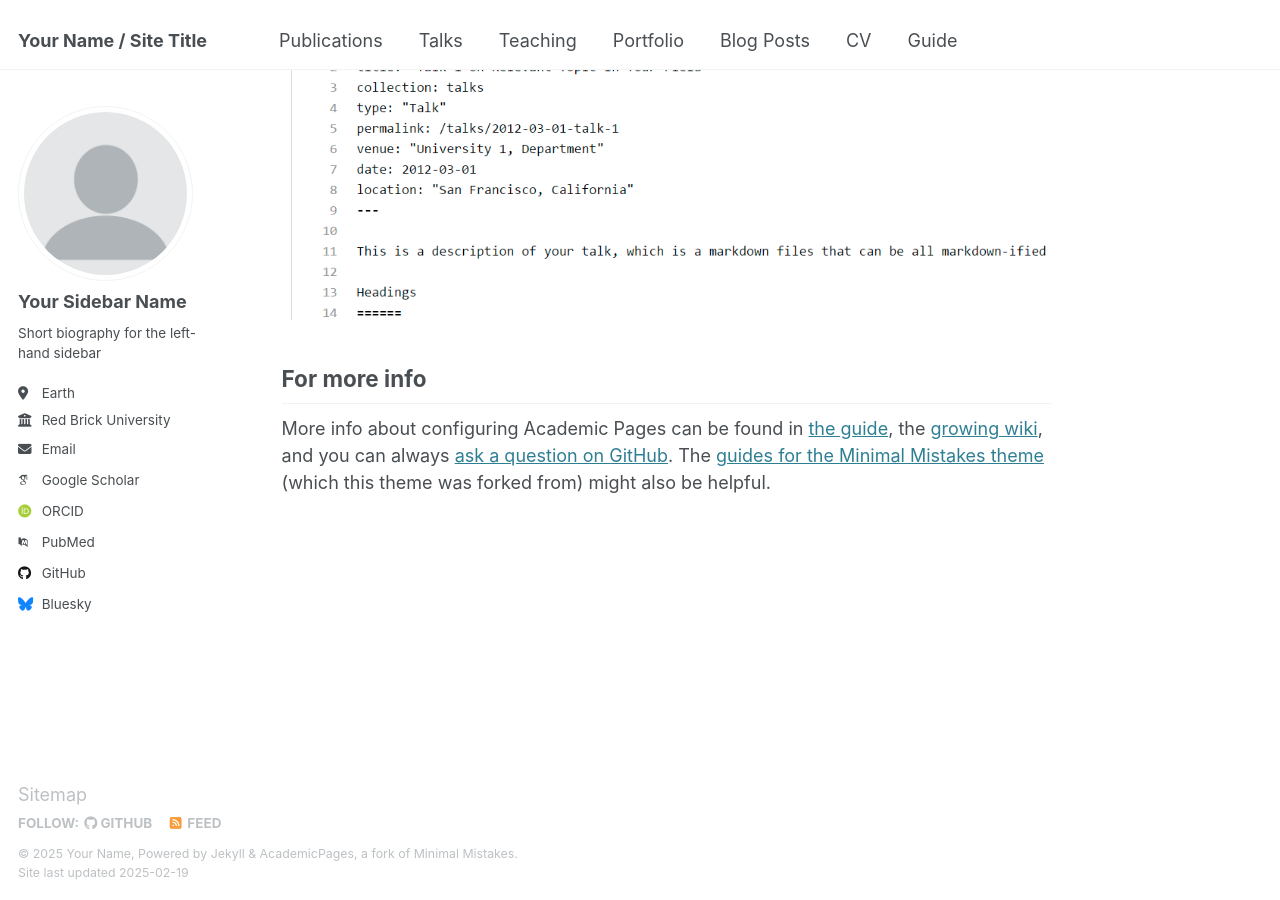
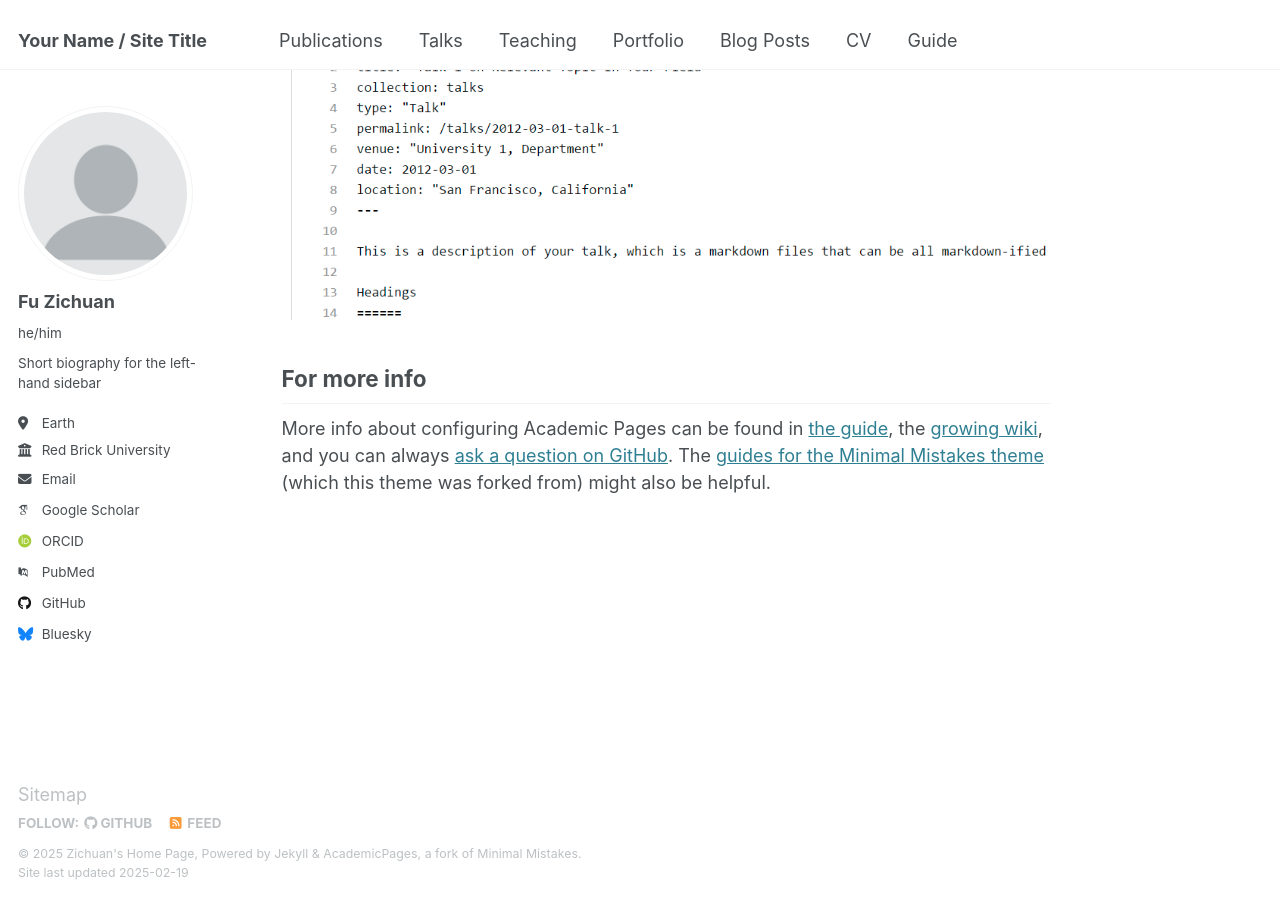
Before and after one commit to Fzkuji/fzkuji.github.io, a Jekyll site: the page built from _pages/about.md, in a window 1280 px wide and 900 px high, scrolled down 2642 px. Built offline with Jekyll 4.4.1, drawn with Linux system fonts in a browser that asks for light colours; some web fonts are replaced.

Commit message:
Update _config.yml

```diff
--- a/_config.yml
+++ b/_config.yml
@@ -11,9 +11,9 @@ locale                   : "en-US"
 site_theme               : "default"
 title                    : "Your Name / Site Title"
 title_separator          : "-"
-name                     : &name "Your Name"
+name                     : &name "Zichuan's Home Page"
 description              : &description "personal description"
-url                      : https://academicpages.github.io # the base hostname & protocol for your site e.g. "https://[your GitHub username].github.io"
+url                      : https://fzkuji.github.io # the base hostname & protocol for your site e.g. "https://[your GitHub username].github.io"
 baseurl                  : "" # the subpath of your site, e.g. "/blog"
 repository               : "academicpages/academicpages.github.io"
 
@@ -23,8 +23,8 @@ repository               : "academicpages/academicpages.github.io"
 author:
   # Biographic information
   avatar           : "profile.png"
-  name             : "Your Sidebar Name"
-  pronouns         : # example: "she/her"
+  name             : "Fu Zichuan"
+  pronouns         : "he/him"
   bio              : "Short biography for the left-hand sidebar"
   location         : "Earth"
   employer         : "Red Brick University"
```
